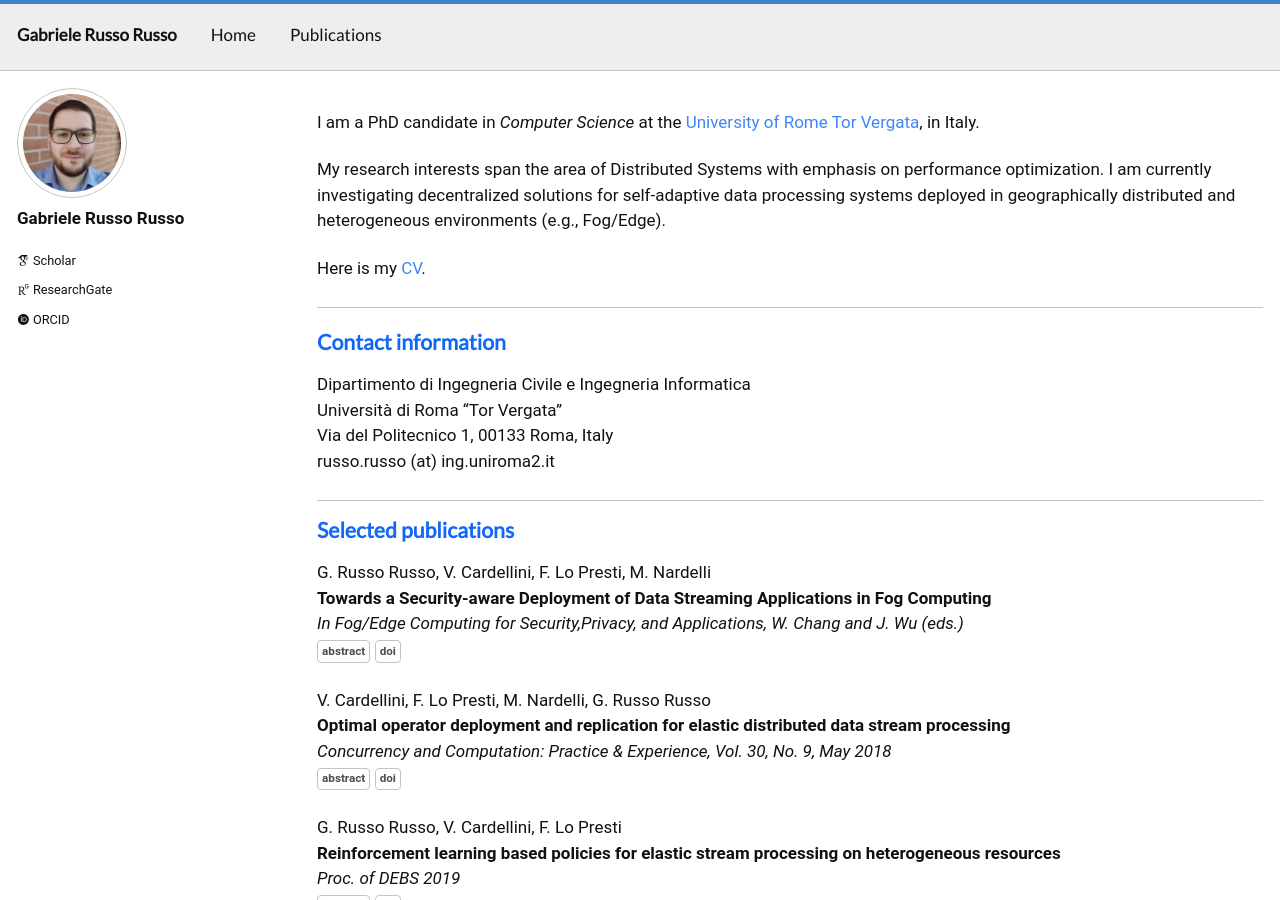
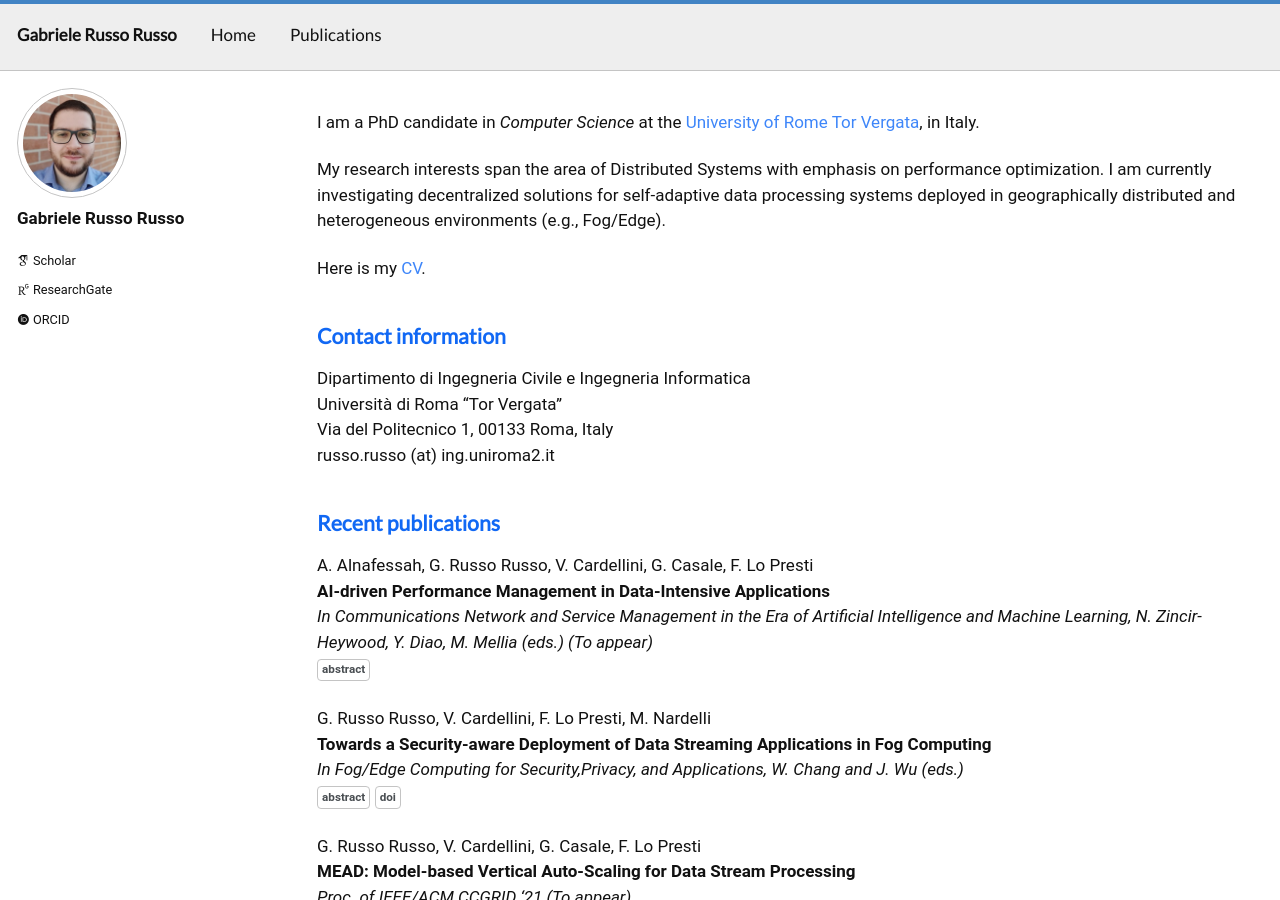
Before and after one commit to grussorusso/grussorusso.github.io, a Jekyll site: the page built from index.md, in a window 1280 px wide and 900 px high. Built offline with Jekyll 4.4.1, drawn with Linux system fonts in a browser that asks for light colours; nearby versions of some CDN libraries; some web fonts are replaced; some of the changed text lies outside the part shown.

Commit message:
New publications

```diff
--- a/_includes/home-content.md
+++ b/_includes/home-content.md
@@ -7,7 +7,7 @@
 
 Here is my [CV]({{ site.baseurl }}/assets/cv.pdf).
 
-<hr class="sectionbar"/>
+<!--<hr class="sectionbar"/>-->
 <a name ="contact"></a>
 <h2 class="homesection">Contact information</h2>
 Dipartimento di Ingegneria Civile e Ingegneria Informatica<br/>
@@ -18,8 +18,8 @@
 ![]({{ site.baseurl }}/assets/images/email_addr.png)
 -->
 
-<hr class="sectionbar"/>
-<h2 class="homesection">Selected publications</h2>
+<!--<hr class="sectionbar"/>-->
+<h2 class="homesection">Recent publications</h2>
 {% for paper in site.publications %}
 {% if paper.selected %}
 <span class="publist-authors">{{ paper.authors }}</span><br/>
--- /dev/null
+++ b/_publications/bookai2021.md
@@ -0,0 +1,10 @@
+---
+title: "AI-driven Performance Management in Data-Intensive Applications"
+authors: "A. Alnafessah, G. Russo Russo, V. Cardellini, G. Casale, F. Lo Presti"
+info: "In Communications Network and Service Management in the Era of Artificial Intelligence and Machine Learning, N. Zincir-Heywood, Y. Diao, M. Mellia (eds.) (To appear)"
+#doi: "https://doi.org/10.1007/978-3-030-57328-7_14"
+year: 2021
+type: BookChapter
+selected: true
+layout: publication
+---
--- /dev/null
+++ b/_publications/ccgrid2021.md
@@ -0,0 +1,29 @@
+---
+authors: "G. Russo Russo, V. Cardellini, G. Casale, F. Lo Presti"
+title: "MEAD: Model-based Vertical Auto-Scaling for Data Stream Processing"
+info: "Proc. of IEEE/ACM CCGRID '21 (To appear)"
+#doi: "https://doi.org/10.1145/3429351.3431741"
+year: 2021
+type: Conference
+selected: true
+layout: publication
+---
+
+The unpredictable variability of Data Stream Processing (DSP) application workloads calls for advanced mechanisms and policies for elastically scaling the processing capacity
+of DSP operators. Whilst many different approaches have been
+used to devise policies, most of the solutions have focused on data
+arrival rate and operator resource utilization as key metrics for
+auto-scaling. We here show that, under burstiness in the data
+flows, overly simple characterizations of the input stream can
+yet lead to very inaccurate performance estimations that affect
+such policies, resulting in sub-optimal resource allocation.
+We then present MEAD, a vertical auto-scaling solution
+that relies on online state-based representation of burstiness
+to drive resource allocation. We use in particular Markovian
+Arrival Processes (MAPs), which are composable with analytical
+queueing models, allowing us to efficiently predict performance
+at run-time under burstiness. We integrate MEAD in Apache
+Flink, and evaluate its benefits over simpler yet popular auto-scaling solutions, using both synthetic and real-world workloads.
+Differently from existing approaches, MEAD satisfies response
+time requirements under burstiness, while saving up to 50% CPU
+resources with respect to a static allocation.
--- a/_sass/minimal-mistakes/_base.scss
+++ b/_sass/minimal-mistakes/_base.scss
@@ -34,7 +34,7 @@
 }
 
 h2.homesection {
-  margin: 0.5em 0 0.5em;
+  margin: 2.0em 0 0.5em;
   line-height: 1.2;
   font-family: $header-font-family;
   color: $primary-color;
```
Also changed, not shown: _publications/ccpe18.md (+1 -1 lines), _publications/fgcs18.md (+1 -1 lines), 1 other file.
